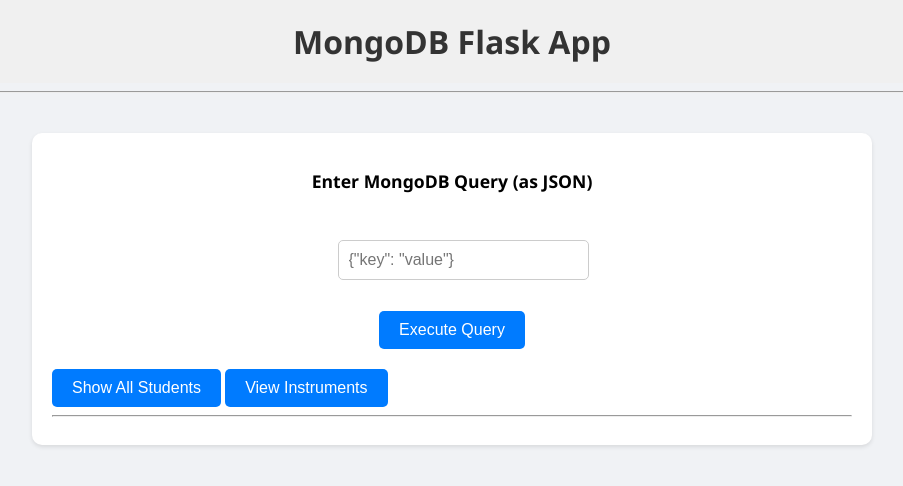
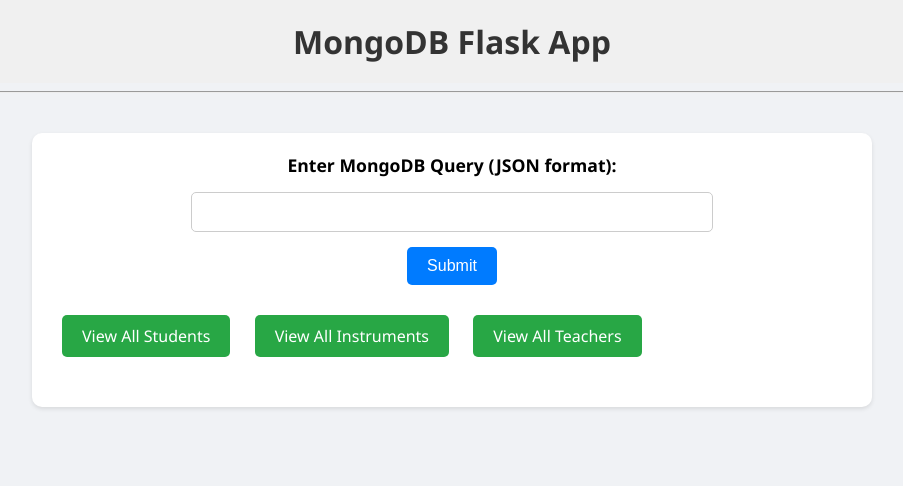
Before and after one commit to Sady-GuzmanT/Instrumentos-MongoFlask-DB2, a Flask app: page / in a window 1280 px wide. Shown: the top 486 px of the page, without its empty margins (188-1091 px from the left). Run offline with Flask 3, Linux system fonts and the light colour scheme.

Commit message:
Agrega pagina de Profesores

```diff
--- a/main.py
+++ b/main.py
@@ -19,6 +19,7 @@
 db = client['instrumentos']
 students_collection = db['estudiantes']
 instruments_collection = db['instrumentos']
+teachers_collection = db['profesores']
 
 def format_dates(result):
     for key, value in result.items():
@@ -46,25 +47,25 @@
 
     return render_template('index.html', query_result=query_result, error=error)
 
-@app.route("/students")
+@app.route("/students", methods=('GET', 'POST'))
 def view_students():
-    students = list(students_collection.find())
-    return render_template('students.html', students=students)
+    all_students = list(students_collection.find())
+    return render_template('students.html', students=all_students)
 
-@app.route("/instruments")
+@app.route("/instruments", methods=('GET', 'POST'))
 def view_instruments():
-    instruments = list(instruments_collection.find())
-    return render_template('instruments.html', instruments=instruments)
+    all_instruments = list(instruments_collection.find())
+    return render_template('instruments.html', instruments=all_instruments)
 
-@app.post("/<id>/delete_student/")
-def delete_student(id):
+@app.route("/teachers", methods=('GET', 'POST'))
+def view_teachers():
+    all_teachers = list(teachers_collection.find())
+    return render_template('teachers.html', teachers=all_teachers)
+
+@app.post("/<id>/delete/")
+def delete(id):
     students_collection.delete_one({"_id": ObjectId(id)})
-    return redirect(url_for('view_students'))
-
-@app.post("/<id>/delete_instrument/")
-def delete_instrument(id):
-    instruments_collection.delete_one({"_id": ObjectId(id)})
-    return redirect(url_for('view_instruments'))
+    return redirect(url_for('index'))
 
 if __name__ == "__main__":
     app.run(debug=True)
--- a/static/css/styles.css
+++ b/static/css/styles.css
@@ -62,6 +62,23 @@
     background-color: #0056b3;
 }
 
+.button-link {
+    background-color: #28a745;
+    text-decoration: none;
+    padding: 10px 20px;
+    border-radius: 5px;
+    color: white;
+    font-size: 1em;
+    cursor: pointer;
+    transition: background-color 0.3s;
+    display: inline-block;
+    margin: 10px;
+}
+
+.button-link:hover {
+    background-color: #218838;
+}
+
 .error {
     color: red;
     text-align: center;
--- a/templates/index.html
+++ b/templates/index.html
@@ -10,40 +10,55 @@
     <h1>MongoDB Flask App</h1>
     <hr>
     <div class="content">
-        <form method="POST">
-            <p>
-                <b><label for="query">Enter MongoDB Query (as JSON)</label></b>
-            </p>
-            <p>
-                <input type="text" id="query" name="query" placeholder='{"key": "value"}' required>
-            </p>
-            <button type="submit">Execute Query</button>
+        <form method="post">
+            <label for="query">Enter MongoDB Query (JSON format):</label>
+            <input type="text" name="query" id="query">
+            <button type="submit">Submit</button>
         </form>
-
-        <a href="{{ url_for('view_students') }}"><button>Show All Students</button></a>
-        </a>
-        <a href="{{ url_for('view_instruments') }}">
-            <button>View Instruments</button>
-        </a>
-
-        <hr>
+        <a href="{{ url_for('view_students') }}" class="button-link">View All Students</a>
+        <a href="{{ url_for('view_instruments') }}" class="button-link">View All Instruments</a>
+        <a href="{{ url_for('view_teachers') }}" class="button-link">View All Teachers</a>
         {% if error %}
-            <div class="error">
-                <p>Error: {{ error }}</p>
-            </div>
+            <div class="error">{{ error }}</div>
         {% endif %}
-        {% if query_result %}
-            <div class="results">
-                <h2>Query Results:</h2>
+        <div class="results">
+            {% if query_result %}
                 {% for result in query_result %}
                     <div class="result-card">
+                        <p><strong>Nombre:</strong> {{ result.nombreDePila }} {{ result.apellido1 }} {{ result.apellido2 }}</p>
                         <p><strong>RUT:</strong> {{ result.rut }}</p>
-                        <p><strong>Name:</strong> {{ result.nombreDePila }} {{ result.apellido1 }} {{ result.apellido2 }}</p>
-                        <!-- Add more fields as needed -->
+                        <p><strong>Email:</strong> {{ result.email }}</p>
+                        <p><strong>Teléfono:</strong> {{ result.telefono }}</p>
+                        <p><strong>Carrera:</strong> {{ result.carrera }}</p>
+                        <p><strong>Fecha de Oficialización:</strong> {{ result.fechaOficializacion }}</p>
+                        <p><strong>Certificado AR:</strong> {{ result.certificadoAr }}</p>
+                        <form method="post" action="{{ url_for('delete', id=result._id['$oid']) }}">
+                            <button type="submit">Delete</button>
+                        </form>
+                        {% if result.contracts %}
+                            <div class="contracts">
+                                <h3>Contracts</h3>
+                                {% for contract in result.contracts %}
+                                    <p><strong>ID:</strong> {{ contract._id }}</p>
+                                    <p><strong>Fecha de Firma:</strong> {{ contract.fechaFirma }}</p>
+                                    <p><strong>Vigencia:</strong> {{ contract.vigencia }}</p>
+                                {% endfor %}
+                            </div>
+                        {% endif %}
+                        {% if result.requests %}
+                            <div class="requests">
+                                <h3>Requests</h3>
+                                {% for request in result.requests %}
+                                    <p><strong>ID:</strong> {{ request._id }}</p>
+                                    <p><strong>Fecha de Solicitud:</strong> {{ request.fechaSolicitud }}</p>
+                                    <p><strong>Estado:</strong> {{ request.estado }}</p>
+                                {% endfor %}
+                            </div>
+                        {% endif %}
                     </div>
                 {% endfor %}
-            </div>
-        {% endif %}
+            {% endif %}
+        </div>
     </div>
 </body>
 </html>
```
Also changed, not shown: other parts of static/css/styles.css (+28 -16 lines), templates/teachers.html (added, +44 -0 lines).
